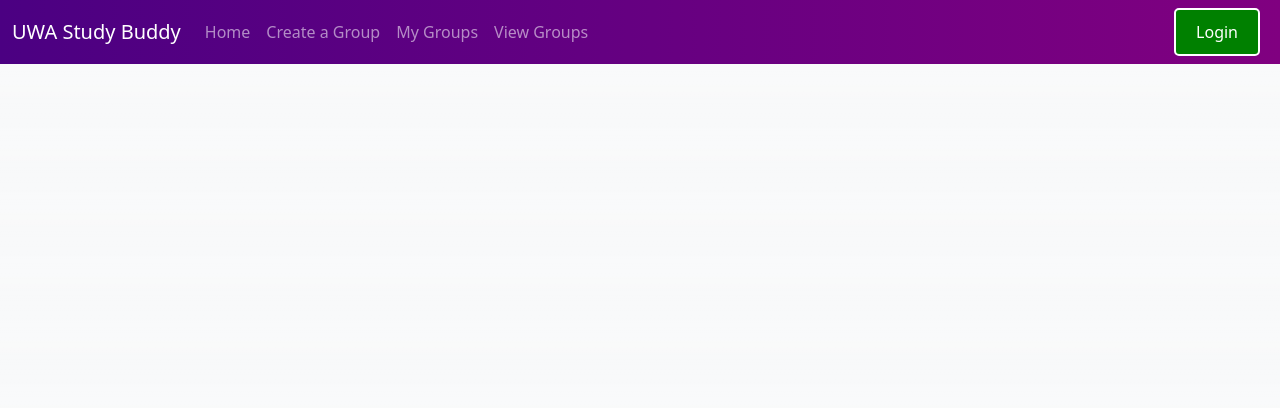
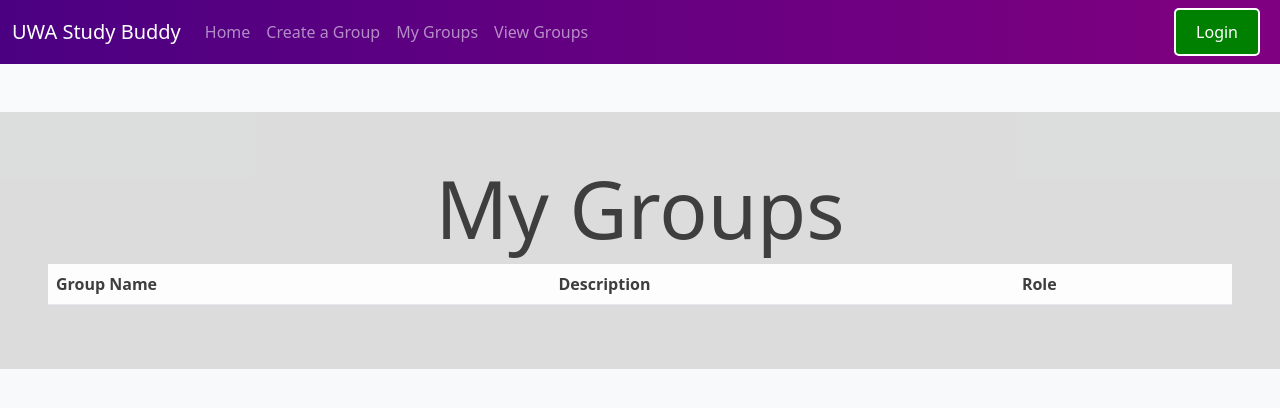
Before and after one commit to Luc45K0h75/UWA-Study-Buddy, a Flask app: page /my-groups in a window 1280 px wide. Shown: the top 408 px of the page. Run offline with Flask 3, Linux system fonts and the light colour scheme; lists and menus that the app fills with data are empty.

Commit message:
Created myGroups.html with backend

```diff
--- a/app.py
+++ b/app.py
@@ -4,6 +4,7 @@ from config import Config # For the configuration of the app
 from routes.index import index_blueprint # For the index file
 from routes.viewGroups import view_groups_blueprint # For the view groups file
 from routes.create_group import create_group_blueprint # For the create group file
+from routes.myGroups import my_groups_blueprint # For the my groups file
 from extensions import db, migrate # For the database and migration
 from datetime import datetime
 from models import User #importing the user class from models.py
@@ -23,10 +24,7 @@ def format_datetime(value):
 app.register_blueprint(index_blueprint)
 app.register_blueprint(view_groups_blueprint)
 app.register_blueprint(create_group_blueprint)
-
-@app.route("/my-groups")
-def my_groups():
-    return render_template("myGroups.html")
+app.register_blueprint(my_groups_blueprint)
 
 
 @app.route("/sign-up", methods=["GET", "POST"])
--- /dev/null
+++ b/routes/myGroups.py
@@ -0,0 +1,19 @@
+from flask import Blueprint, render_template  # Our group chose to use blueprints because we could keep the python for each page separate allowing us to avoide merge conflicts
+from extensions import db
+from models import Groups, StudentGroups, Role
+import sqlalchemy as sa
+
+# Creates the blueprint to handle myGroups.html
+my_groups_blueprint = Blueprint('my_groups', __name__)
+
+#Paths to the page in the url browser
+@my_groups_blueprint.route('/my-groups')
+
+def my_groups():
+    student_id = 12345678
+
+    # Query to get groups the student has joined
+    query = sa.select(StudentGroups.StudentID, Groups.GroupName, Groups.Description, Role.Type).join(Groups, StudentGroups.GroupID == Groups.GroupID).join(Role, StudentGroups.RoleID == Role.RoleID).where(StudentGroups.StudentID == student_id)
+    groups = db.session.execute(query).mappings().all()
+
+    return render_template('myGroups.html', groups=groups)
--- a/templates/index.html
+++ b/templates/index.html
@@ -51,7 +51,7 @@
                 <h5 class="text-center">View my Groups</h5>
                 <div class="text-center">
                     <button type="button" class="btn btn-success"
-                        onclick="window.location.href='{{ url_for('my_groups') }}'">
+                        onclick="window.location.href='{{ url_for('my_groups.my_groups') }}'">
                         Click here to view!
                     </button>
                 </div>
--- a/templates/myGroups.html
+++ b/templates/myGroups.html
@@ -16,4 +16,28 @@
     <!-- Navbar - Uses a custom gradient-->
     {% include 'navbar.html' %}
 
+    <div class="container-fluid p-5 my-5 bg-container container-text opacity-75">
+        <h1 class="display-1 text-center">My Groups</h1>
+        <table class="table table-striped table-hover">
+            <!-- Table headers-->
+            <thead>
+                <tr>
+                    <th>Group Name</th>
+                    <th>Description</th>
+                    <th>Role</th>
+                </tr>
+            </thead>
+
+            <!-- Displays groups -->
+            <tbody>
+                {% for g in groups %}
+                <tr>
+                    <td>{{ g.GroupName }}</td>
+                    <td>{{ g.Description }}</td>
+                    <td>{{ g.Role }}</td>
+                </tr>
+                {% endfor %}
+            </tbody>
+        </table>
+    </div>
 </body>
--- a/templates/navbar.html
+++ b/templates/navbar.html
@@ -14,7 +14,7 @@
                         <a class="nav-link" href="{{ url_for('create_group.create_group') }}">Create a Group</a>
                     </li>
                     <li class="nav-item">
-                        <a class="nav-link" href="{{ url_for('my_groups') }}">My Groups</a>
+                        <a class="nav-link" href="{{ url_for('my_groups.my_groups') }}">My Groups</a>
                     </li>
                     <li class="nav-item">
                         <a class="nav-link" href="{{ url_for('view_groups.view_groups') }}">View Groups</a>
```
